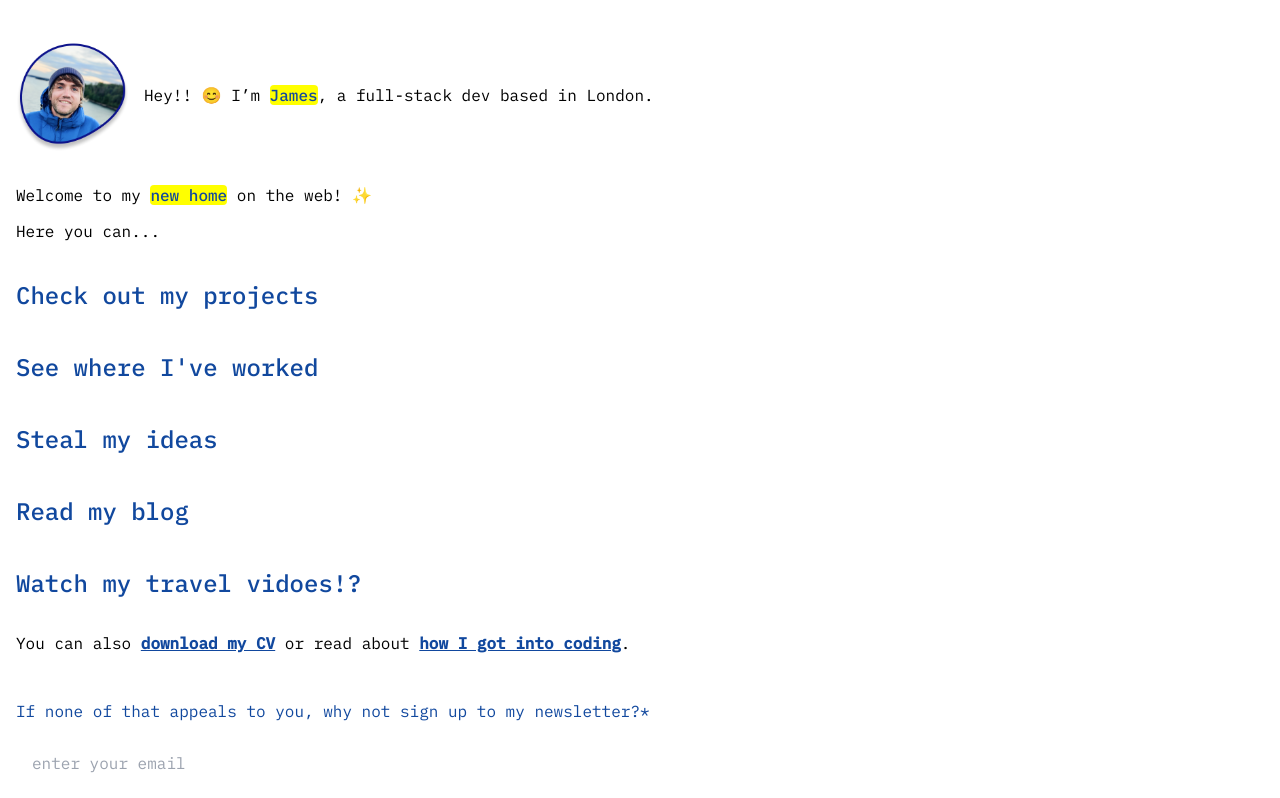
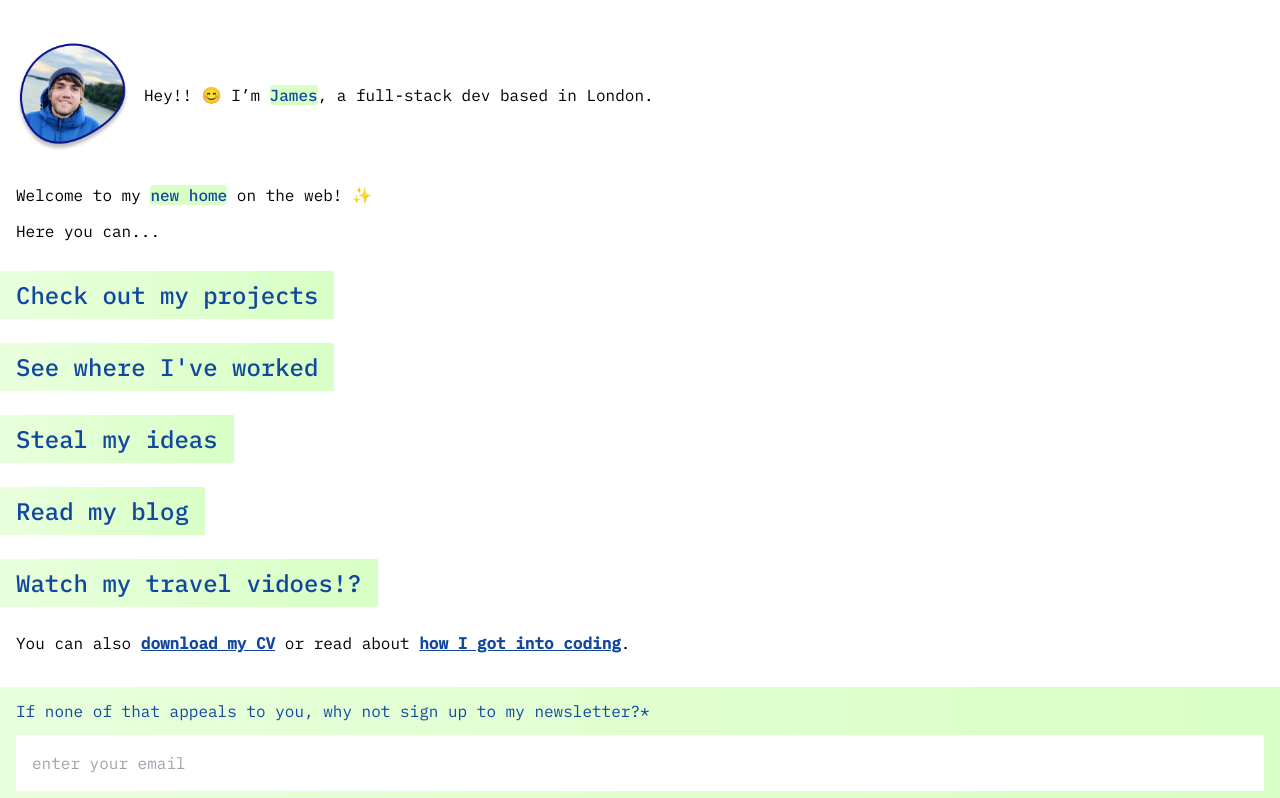
Before and after one commit to jg35/portfolio, a Next.js app: page / in a window 1280 px wide. Shown: the top 798 px of the page. Built offline with nearby package versions, Linux system fonts and the light colour scheme.

Commit message:
color fix

```diff
--- a/tailwind.config.ts
+++ b/tailwind.config.ts
@@ -16,7 +16,7 @@ const config: Config = {
         foreground: "var(--foreground)",
         blue: "#11489e",
         limeLight: "#e8ffdc",
-        lime: "#d8ffcs",
+        lime: "#d8ffc5",
       },
     },
   },
```
